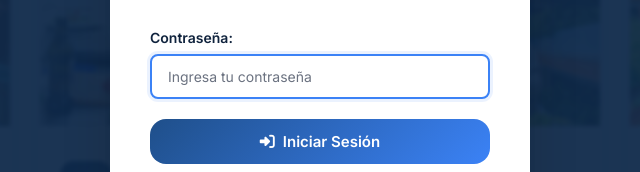
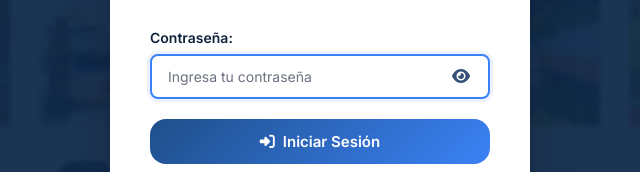
Before and after one commit to Aracelly126/Biblioteca-modulos, a plain HTML site: page index.html in a window 1280 px wide. Shown: the part 373-545 px from the top of the page, 320-960 px from the left. Drawn offline with nearby package versions, Linux system fonts and the light colour scheme.

Commit message:
configuración de contraseña segura editada

```diff
--- a/index.html
+++ b/index.html
@@ -24,6 +24,7 @@
       <form id="loginForm" class="login-form">
         <div class="form-group">
           <label for="passwordInput">Contraseña:</label>
+          <div class="password-wrapper">
             <input
               type="password"
               id="passwordInput"
@@ -31,6 +32,10 @@
               required
               autocomplete="off"
             />
+            <button type="button" class="toggle-password" id="togglePasswordBtn" onclick="togglePasswordVisibility()">
+              <i class="fas fa-eye"></i>
+            </button>
+          </div>
         </div>
 
         <button type="submit" class="login-btn">
--- a/script.js
+++ b/script.js
@@ -35,6 +35,23 @@ async function authenticateUser(password) {
   console.log("¿Coinciden?:", inputHash === CORRECT_PASSWORD_HASH);
 
   return inputHash === CORRECT_PASSWORD_HASH;
+}
+
+// Función para alternar visibilidad de contraseña
+function togglePasswordVisibility() {
+  const passwordInput = document.getElementById("passwordInput");
+  const toggleBtn = document.getElementById("togglePasswordBtn");
+  const icon = toggleBtn.querySelector("i");
+
+  if (passwordInput.type === "password") {
+    passwordInput.type = "text";
+    icon.classList.remove("fa-eye");
+    icon.classList.add("fa-eye-slash");
+  } else {
+    passwordInput.type = "password";
+    icon.classList.remove("fa-eye-slash");
+    icon.classList.add("fa-eye");
+  }
 }
 
 // Función para cerrar sesión
--- a/styles.css
+++ b/styles.css
@@ -858,6 +858,41 @@ body[data-page="module"] .results-info {
   color: var(--text-light);
 }
 
+/* Contenedor del password con botón de ojo */
+.password-wrapper {
+  position: relative;
+  display: flex;
+  align-items: center;
+}
+
+.password-wrapper input {
+  width: 100%;
+  padding-right: 44px;
+}
+
+.toggle-password {
+  position: absolute;
+  right: 12px;
+  background: none;
+  border: none;
+  cursor: pointer;
+  color: var(--text-mid);
+  font-size: 16px;
+  padding: 8px;
+  display: flex;
+  align-items: center;
+  justify-content: center;
+  transition: color 0.3s ease;
+}
+
+.toggle-password:hover {
+  color: var(--green-light);
+}
+
+.toggle-password:active {
+  transform: scale(0.95);
+}
+
 .login-btn {
   padding: 13px 24px;
   background: linear-gradient(135deg, var(--green-mid) 0%, var(--green-light) 100%);
```
Lines whose indentation alone changed are shown as unchanged.
